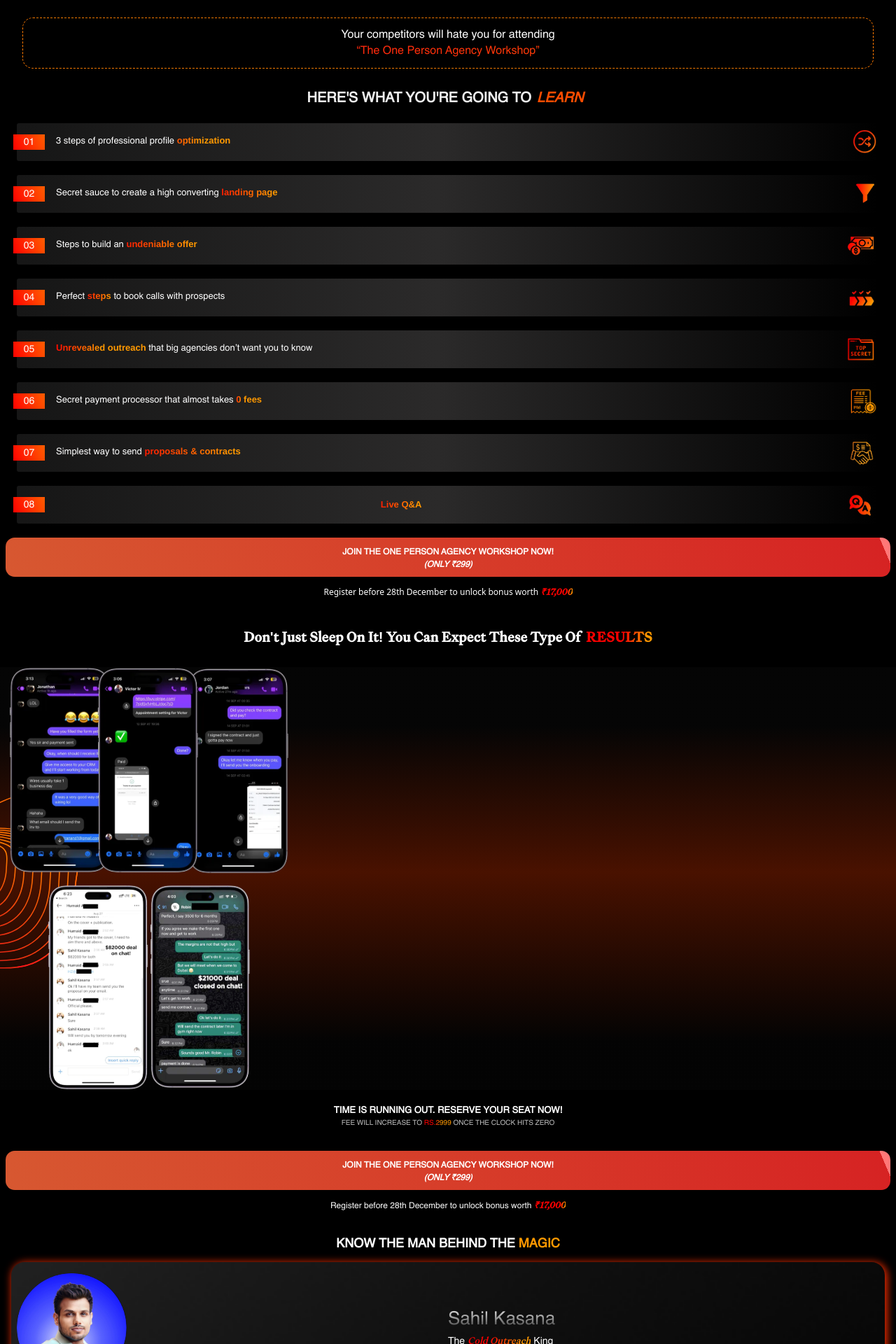
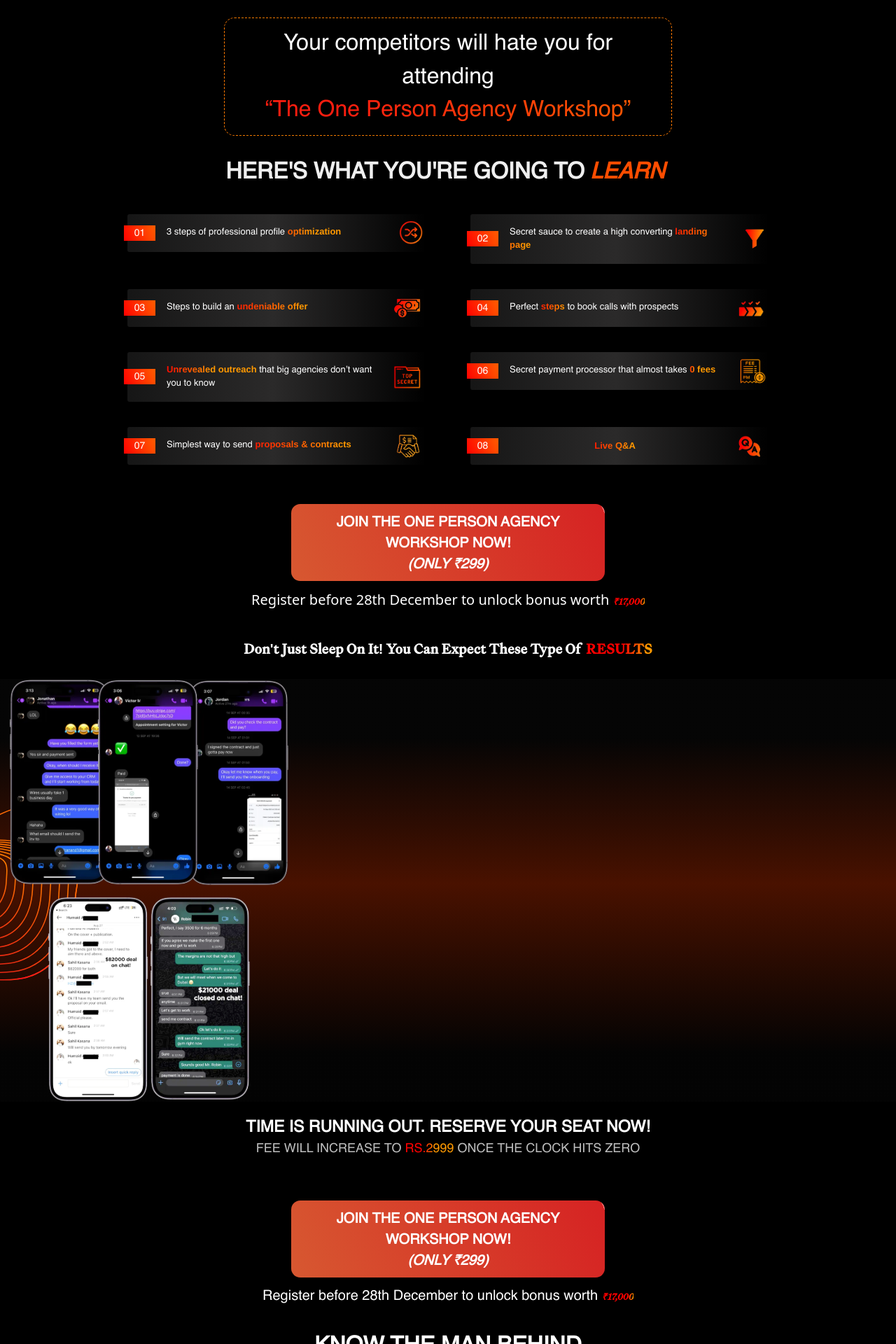
Before and after one commit to ShayanJamil519/uk-landing-page, a Next.js app: page / in a window 1280 px wide. Shown: the part 2260-4180 px from the top of the page at 70% size. Built offline with nearby package versions, Linux system fonts and the light colour scheme; a web font is replaced by a local one.

Commit message:
2 sections done

```diff
--- a/src/components/JoinNowCTA.jsx
+++ b/src/components/JoinNowCTA.jsx
@@ -4,21 +4,21 @@ function JoinNowCTA() {
   return (
     <div>
       <div
-        className="mt-5 pt-3 pb-2 px-1 mx-2 rounded-[13px]  text-white text-center font-helvetica
+        className="mt-5 lg:mt-12 pt-3 pb-2 px-1 rounded-[13px]  text-white text-center font-helvetica w-[95%] md:w-[50%] lg:w-[35%] mx-auto
 "
         style={{
           background:
             "linear-gradient(247deg, #F77 1.21%, #D62323 1.22%, #D75931 102%)",
         }}
       >
-        <p className="text-[12px]  font-bold">
+        <p className="text-[12px] md:text-[16px] lg:text-[20px]   font-bold">
           JOIN THE ONE PERSON AGENCY WORKSHOP NOW!
         </p>
-        <p className="text-[12px]  font-bold text-center italic ">
+        <p className="text-[12px] md:text-[16px] lg:text-[20px]  font-bold text-center italic ">
           (ONLY ₹299)
         </p>
       </div>
-      <p className="text-[12px]  text-white my-3 text-center">
+      <p className="text-[12px] md:text-[16px] lg:text-[20px]  text-white my-3 text-center">
         Register before 28th December to unlock bonus worth{" "}
         <span
           className="text-[#f90] italic font-bold font-epicene"
--- a/src/components/Reserve.jsx
+++ b/src/components/Reserve.jsx
@@ -30,7 +30,7 @@ const Reserve1 = () => {
             </p>
           </div>
           {/* Middle */}
-          <p className="text-[#FFF] text-[13px] font-normal font-helvetica">
+          <p className="text-[#FFF] text-[13px] lg:[24px] font-normal font-helvetica">
             3 steps of professional profile{" "}
             <span
               style={{
@@ -52,7 +52,12 @@ const Reserve1 = () => {
         </div>
         {/* Right */}
         <div>
-          <Image src="/Reserve/reserve1.png" alt="logo" width={40} height={40} />
+          <Image
+            src="/Reserve/reserve1.png"
+            alt="logo"
+            width={40}
+            height={40}
+          />
         </div>
       </div>
     </div>
@@ -88,9 +93,10 @@ const Reserve2 = () => {
           </div>
 
           {/* Middle */}
-          <p className="text-[#FFF] text-[13px] font-normal  font-helvetica">
+          <p className="text-[#FFF] text-[13px] lg:[24px]  font-normal  font-helvetica">
             Secret sauce to create a high converting{" "}
             <span
+              className="text-[13px] lg:[24px] "
               style={{
                 background:
                   "linear-gradient(276deg, #F90 9.2%, #F90 9.21%, #F00 119.3%)",
@@ -98,7 +104,6 @@ const Reserve2 = () => {
                 WebkitBackgroundClip: "text",
                 WebkitTextFillColor: "transparent",
                 fontFamily: "Helvetica",
-                fontSize: "13px",
                 fontStyle: "normal",
                 fontWeight: 700,
                 lineHeight: "normal",
@@ -110,7 +115,12 @@ const Reserve2 = () => {
         </div>
         {/* Right */}
         <div className="">
-          <Image src="/Reserve/reserve2.png" alt="logo" width={40} height={40} />
+          <Image
+            src="/Reserve/reserve2.png"
+            alt="logo"
+            width={40}
+            height={40}
+          />
         </div>
       </div>
     </div>
@@ -146,12 +156,12 @@ const Reserve3 = () => {
           </div>
 
           {/* Middle */}
-          <p className="text-[#FFF] text-[13px] font-normal  font-helvetica">
-            Steps to build an {" "}
+          <p className="text-[#FFF] text-[13px] lg:[24px]  font-normal  font-helvetica">
+            Steps to build an{" "}
             <span
               style={{
                 background:
-                "linear-gradient(276deg, #F90 9.2%, #F90 9.21%, #F00 119.3%)",
+                  "linear-gradient(276deg, #F90 9.2%, #F90 9.21%, #F00 119.3%)",
                 backgroundClip: "text",
                 WebkitBackgroundClip: "text",
                 WebkitTextFillColor: "transparent",
@@ -168,7 +178,12 @@ const Reserve3 = () => {
         </div>
         {/* Right */}
         <div className="">
-          <Image src="/Reserve/reserve3.png" alt="logo" width={50} height={50} />
+          <Image
+            src="/Reserve/reserve3.png"
+            alt="logo"
+            width={50}
+            height={50}
+          />
         </div>
       </div>
     </div>
@@ -204,8 +219,8 @@ const Reserve4 = () => {
           </div>
 
           {/* Middle */}
-          <p className="text-[#FFF] text-[13px] font-normal  font-helvetica">
-            Perfect {" "}
+          <p className="text-[#FFF] text-[13px] lg:[24px] font-normal  font-helvetica">
+            Perfect{" "}
             <span
               style={{
                 background:
@@ -220,14 +235,19 @@ const Reserve4 = () => {
                 lineHeight: "normal",
               }}
             >
-              steps {" "}
+              steps{" "}
             </span>
             to book calls with prospects
           </p>
         </div>
         {/* Right */}
         <div className="">
-          <Image src="/Reserve/reserve4.png" alt="logo" width={50} height={50} />
+          <Image
+            src="/Reserve/reserve4.png"
+            alt="logo"
+            width={50}
+            height={50}
+          />
         </div>
       </div>
     </div>
@@ -263,7 +283,7 @@ const Reserve5 = () => {
           </div>
 
           {/* Middle */}
-          <p className="text-[#FFF] text-[13px] font-normal font-helvetica">
+          <p className="text-[#FFF] text-[13px] lg:[24px] font-normal font-helvetica">
             <span
               style={{
                 background:
@@ -278,14 +298,19 @@ const Reserve5 = () => {
                 lineHeight: "normal",
               }}
             >
-              Unrevealed outreach {" "}
+              Unrevealed outreach{" "}
             </span>
             that big agencies don’t want you to know
           </p>
         </div>
         {/* Right */}
         <div className="">
-          <Image src="/Reserve/reserve5.png" alt="logo" width={50} height={50} />
+          <Image
+            src="/Reserve/reserve5.png"
+            alt="logo"
+            width={50}
+            height={50}
+          />
         </div>
       </div>
     </div>
@@ -321,12 +346,12 @@ const Reserve6 = () => {
           </div>
 
           {/* Middle */}
-          <p className="text-[#FFF] text-[13px] font-normal  font-helvetica">
-            Secret payment processor that almost takes {" "}
+          <p className="text-[#FFF] text-[13px] lg:[24px] font-normal  font-helvetica">
+            Secret payment processor that almost takes{" "}
             <span
               style={{
                 background:
-                "linear-gradient(271deg, #F90 58.54%, #F90 74.58%, #F00 109.34%)",
+                  "linear-gradient(271deg, #F90 58.54%, #F90 74.58%, #F00 109.34%)",
                 backgroundClip: "text",
                 WebkitBackgroundClip: "text",
                 WebkitTextFillColor: "transparent",
@@ -343,7 +368,12 @@ const Reserve6 = () => {
         </div>
         {/* Right */}
         <div className="">
-          <Image src="/Reserve/reserve6.png" alt="logo" width={50} height={50} />
+          <Image
+            src="/Reserve/reserve6.png"
+            alt="logo"
+            width={50}
+            height={50}
+          />
         </div>
       </div>
     </div>
@@ -379,8 +409,8 @@ const Reserve7 = () => {
           </div>
 
           {/* Middle */}
-          <p className="text-[#FFF] text-[13px] font-normal  font-helvetica">
-            Simplest way to send {" "}
+          <p className="text-[#FFF] text-[13px] lg:[24px] font-normal  font-helvetica">
+            Simplest way to send{" "}
             <span
               style={{
                 background:
@@ -401,7 +431,12 @@ const Reserve7 = () => {
         </div>
         {/* Right */}
         <div className="">
-          <Image src="/Reserve/reserve7.png" alt="logo" width={50} height={50} />
+          <Image
+            src="/Reserve/reserve7.png"
+            alt="logo"
+            width={50}
+            height={50}
+          />
         </div>
       </div>
     </div>
@@ -437,7 +472,7 @@ const Reserve8 = () => {
           </div>
 
           {/* Middle */}
-          <p className="text-[#FFF] text-[13px] font-normal font-helvetica w-full items-center justify-center flex">
+          <p className="text-[#FFF] text-[13px] lg:[24px] font-normal font-helvetica w-full items-center justify-center flex">
             <span
               style={{
                 background:
@@ -458,7 +493,12 @@ const Reserve8 = () => {
         </div>
         {/* Right */}
         <div className="">
-          <Image src="/Reserve/reserve8.png" alt="logo" width={50} height={50} />
+          <Image
+            src="/Reserve/reserve8.png"
+            alt="logo"
+            width={50}
+            height={50}
+          />
         </div>
       </div>
     </div>
@@ -470,7 +510,7 @@ const Reserve = () => {
     <div>
       {/* Heading */}
       <div className="mt-7 mb-2">
-        <h2 className="text-[#EFEFEF] text-[20px] font-bold  px-10 text-center font-helvetica">
+        <h2 className="text-[#EFEFEF] text-[20px] md:text-[24px] lg:text-[32px] font-bold  px-10 text-center font-helvetica">
           {` HERE'S WHAT YOU'RE GOING TO`}
           <span className="text-[#FF4D00] italic font-helveticatext-[20px] font-bold mx-2">
             LEARN
@@ -480,15 +520,55 @@ const Reserve = () => {
 
       {/* Cards */}
       {/* Single Card */}
+      {/* Cards Container */}
+      <div className="flex flex-wrap md:mx-[50px] lg:mx-[150px] justify-center">
+        <div className="p-2 w-full md:w-1/2">
+          <Reserve1 />
+        </div>
+        <div className="p-2 w-full md:w-1/2">
+          <Reserve2 />
+        </div>
+        {/* Repeat for other Reserve components */}
+      </div>
 
-      <Reserve1 />
+      <div className="flex flex-wrap md:mx-[50px] lg:mx-[150px] justify-center">
+        <div className="p-2 w-full md:w-1/2">
+          <Reserve3 />
+        </div>
+        <div className="p-2 w-full md:w-1/2">
+          <Reserve4 />
+        </div>
+        {/* Repeat for other Reserve components */}
+      </div>
+
+      <div className="flex flex-wrap md:mx-[50px] lg:mx-[150px] justify-center">
+        <div className="p-2 w-full md:w-1/2">
+          <Reserve5 />
+        </div>
+        <div className="p-2 w-full md:w-1/2">
+          <Reserve6 />
+        </div>
+        {/* Repeat for other Reserve components */}
+      </div>
+
+      <div className="flex flex-wrap md:mx-[50px] lg:mx-[150px] justify-center">
+        <div className="p-2 w-full md:w-1/2">
+          <Reserve7 />
+        </div>
+        <div className="p-2 w-full md:w-1/2">
+          <Reserve8 />
+        </div>
+        {/* Repeat for other Reserve components */}
+      </div>
+
+      {/* <Reserve1 />
       <Reserve2 />
       <Reserve3 />
       <Reserve4 />
       <Reserve5 />
       <Reserve6 />
       <Reserve7 />
-      <Reserve8 />
+      <Reserve8 /> */}
     </div>
   );
 };
--- a/src/components/Results.jsx
+++ b/src/components/Results.jsx
@@ -42,21 +42,17 @@ const Results = () => {
 
       <JoinNowCTA />
 
-      <div className="mx-4 mt-8">
-        <h2 className="text-white font-bold text-[18px]">
+      <div className="mt-8 w-[90%] sm:w-[50%] lg:w-[35%] mx-auto">
+        <h2 className="text-white font-bold text-[13px] lg:text-[32px] md:text-[24px]">
           KNOW THE MAN BEHIND THE <span className="text-[#f90]">MAGIC</span>
         </h2>
         <div
           className="rounded-2xl my-3 px-2 py-4"
           style={{
-            // background:
-            //   "linear-gradient(132deg, #FFF 1.42%, #CDCDCD 1.43%, #515151 49.94%, #000 101.59%)",
             borderRadius: "19px",
-            // opacity: "0.2",
             background:
               "linear-gradient(132deg, #FFF 1.42%, #CDCDCD 1.43%, #515151 49.94%, #000 101.59%)",
             boxShadow: "hsl(11deg 100% 44.08%) 2px 2px 11px 2px",
-
             background: "url(/behind-man.png)",
             backgroundPosition: "50%",
             backgroundSize: "cover",
@@ -64,19 +60,19 @@ const Results = () => {
           }}
         >
           {/* c:\Users\RB Tech\Downloads\Rectangle 11.png */}
-          <div className="flex justify-between items-center">
-            <div className="w-[45%]">
+          <div className="flex justify-center gap-8 md:gap-5 items-center ">
+            <div className="">
               <img src="/men.svg" alt="logo" />
             </div>
             <div className="flex w-1/2 flex-col">
               <h2
+                className="text-[24px] md:text-[40px] lg:text-[64px]"
                 style={{
                   background:
                     "linear-gradient(180deg, #FFF 0%, rgba(255, 255, 255, 0.00) 100%)",
                   WebkitBackgroundClip: "text",
                   WebkitTextFillColor: "transparent",
                   // fontFamily: "Test Epicene Text",
-                  fontSize: "26px",
                   fontWeight: "400",
                   // lineHeight: "normal",
                   textAlign: "justify",
--- a/src/components/SpotsLeft.jsx
+++ b/src/components/SpotsLeft.jsx
@@ -204,12 +204,12 @@ const SpotsLeft = () => {
       {/* Bottom */}
       {/* Top */}
       <div
-        className=" px-4 py-3 rounded-[15px] text-center w-[95%]  mx-auto"
+        className=" px-4 py-3 rounded-[15px] text-center w-[95%] md:w-[50%]  mx-auto"
         style={{
           border: "0.5px dashed #FF7A00",
         }}
       >
-        <h1 className="text-[16px] -mb-[1px] text-[#fff] font-normal">
+        <h1 className="text-[16px] md:text-[24px] lg:text-[32px] -mb-[1px] text-[#fff] font-normal">
           Your competitors will hate you for attending{" "}
         </h1>
         <h1
@@ -220,7 +220,7 @@ const SpotsLeft = () => {
             WebkitBackgroundClip: "text",
             WebkitTextFillColor: "transparent",
           }}
-          className="text-[16px] font-normal"
+          className="text-[16px] md:text-[24px] lg:text-[32px] font-normal"
         >
           “The One Person Agency Workshop”
         </h1>
--- a/src/components/TimeRunning.jsx
+++ b/src/components/TimeRunning.jsx
@@ -4,10 +4,10 @@ function TimeRunning() {
   return (
     <div className="flex items-center justify-center">
       <div className="text-white mt-5 mb-3 uppercase font-helvetica px-1">
-        <h2 className="text-[13px] font-bold text-center">
+        <h2 className="text-[13px] md:text-[19px] lg:text-[23px] font-bold text-center">
           Time Is Running Out. Reserve Your Seat Now!
         </h2>
-        <h3 className="text-[10px] text-[#BDBDBD] text-center">
+        <h3 className="text-[10px] md:text-[15px] lg:text-[18px] text-[#BDBDBD] text-center">
           Fee will increase to{" "}
           <span
             style={{
```
